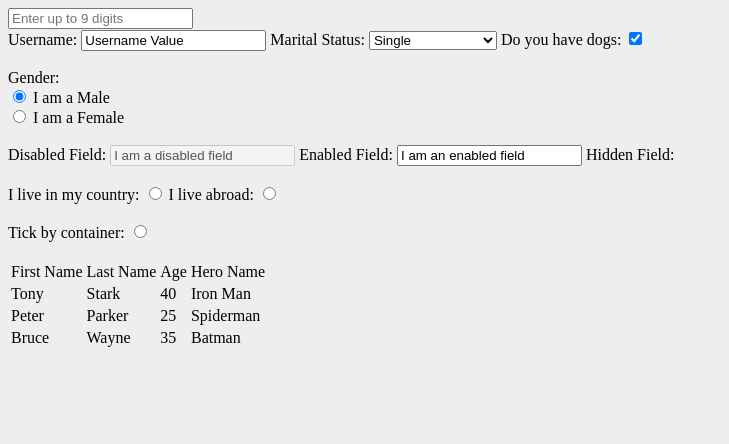
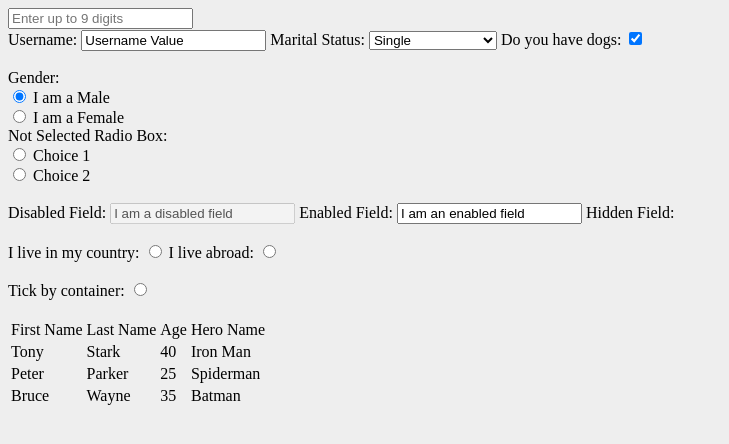
Before and after one commit to quirimmo/Qprotractor, a website: page sample/app/index.html at #!/main in a window 1280 px wide. Shown: the whole page, without its empty margins (0-729 px from the left). Drawn offline with nearby package versions, Linux system fonts and the light colour scheme; some packages are replaced by stand-ins of ours.

Commit message:
added new feature

```diff
--- a/sample/app/template/main.html
+++ b/sample/app/template/main.html
@@ -34,6 +34,19 @@
             <label class="elementsToSort" for="gender-female" sort-order-attribute="1">
                 <input type="radio" id="gender-female" ng-model="genderRadio" ng-value="'Female'">
                 I am a Female
+            </label>
+        </div>
+        <div>
+            <label>Not Selected Radio Box: </label>
+            <br>
+            <label for="choice-1">
+                <input type="radio" id="choice-1" ng-model="radioChoice" ng-value="'Choice 1'">
+                Choice 1
+            </label>
+            <br>
+            <label for="choice-2">
+                <input type="radio" id="choice-2" ng-model="radioChoice" ng-value="'Choice 2'">
+                Choice 2
             </label>
         </div>
         <br>
```
Also changed, not shown: src/qprotractor.js (+8 -2 lines), test/element-array-finder.spec.js (+5 -0 lines), dist/qprotractor.js, dist/qprotractor.min.js.
